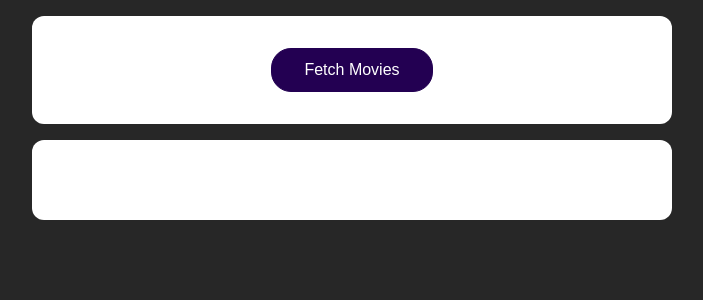
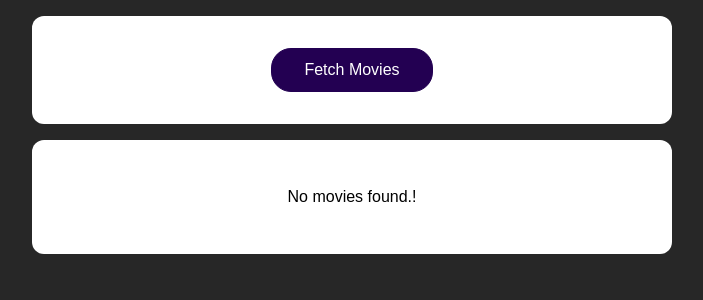
Before and after one commit to danushkapathirana/le-react-http-request, a React (Create React App) app: page / in a window 1280 px wide. Shown: the top 300 px of the page, without its empty margins (288-991 px from the left). Built offline with nearby package versions, Linux system fonts and the light colour scheme.

Commit message:
develop displaying message when no movies found

```diff
--- a/src/App.js
+++ b/src/App.js
@@ -40,7 +40,8 @@
         <button onClick={fetchMovieHandler}>Fetch Movies</button>
       </section>
       <section>
-        {!isLoading && <MovieList movies={movies} />}
+        {!isLoading && movies.length > 0 && <MovieList movies={movies} />}
+        {!isLoading && movies.length === 0 && <p>No movies found.!</p> }
         {isLoading && <p>Loading...</p>}
       </section>
     </Fragment>
```
